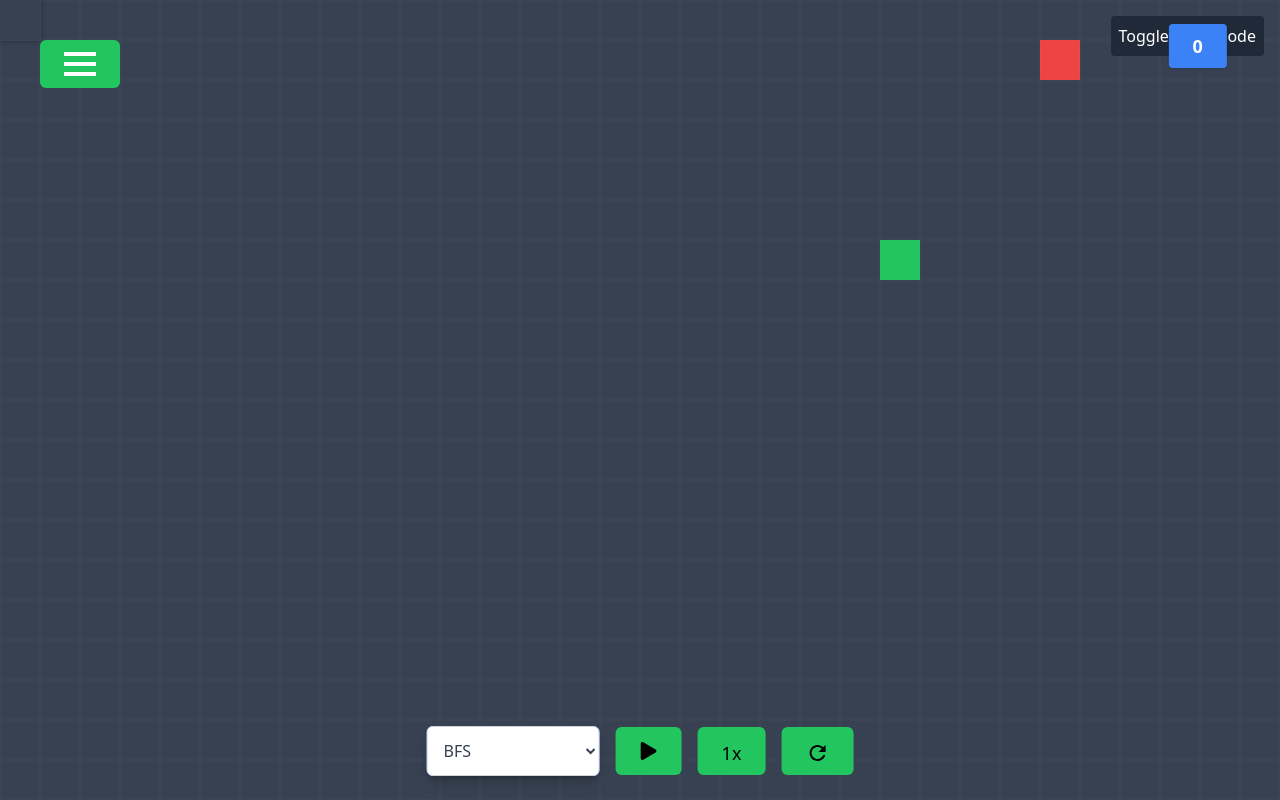
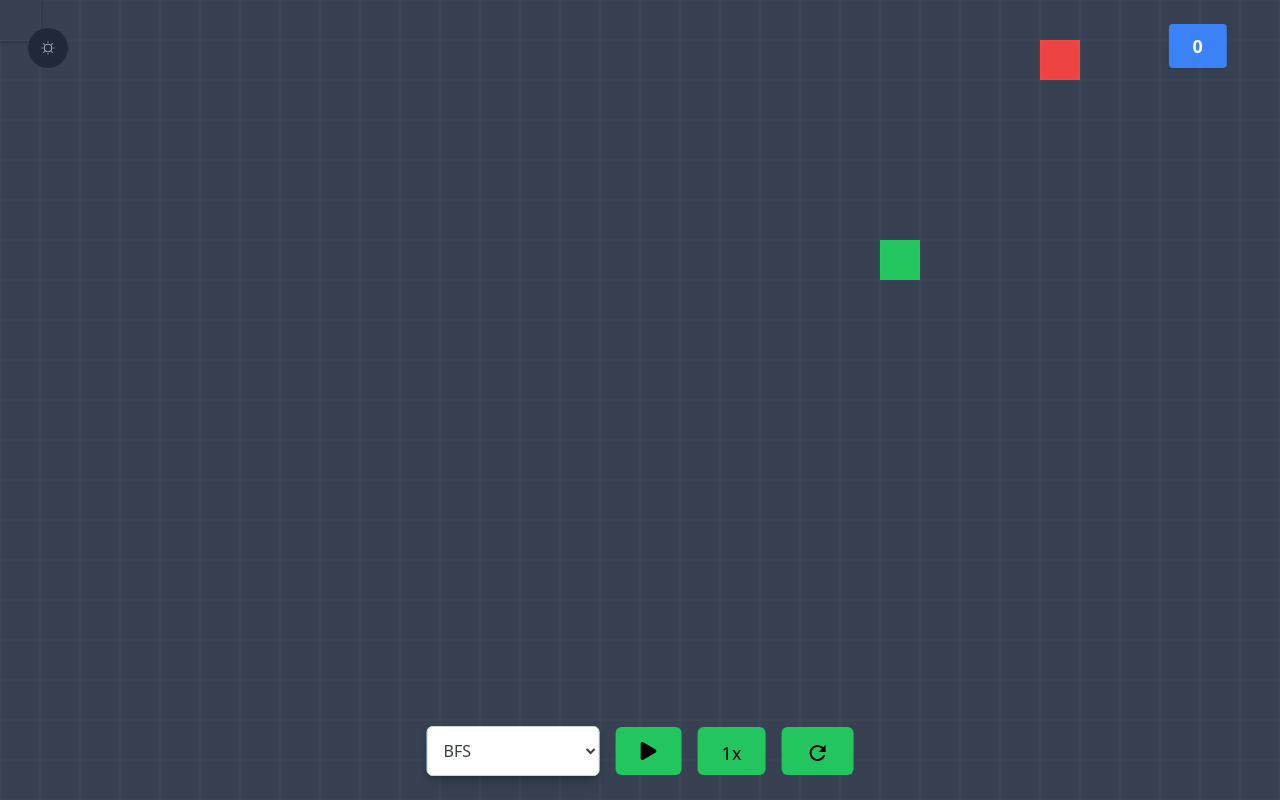
Before and after one commit to LGeoff31/Graphs, a React (Create React App) app: page / in a window 1280 px wide. Built offline with nearby package versions, Linux system fonts and the light colour scheme.

Commit message:
added light mode and dark mode

```diff
--- a/src/components/Board.js
+++ b/src/components/Board.js
@@ -1,5 +1,6 @@
 import React, { useState } from "react";
 import Node from "./Node";
+import LightMode from "./LightMode";
 
 const Board = ({
   gridDimensions,
@@ -9,6 +10,7 @@ const Board = ({
   setGrid,
   setStartPosition,
   setEndPosition,
+  isDarkMode,
 }) => {
   const [dragging, setDragging] = useState(null);
 
@@ -65,7 +67,6 @@ const Board = ({
 
     e.preventDefault();
   };
-  const [isDarkMode, setIsDarkMode] = useState(true);
 
   return (
     <div
@@ -75,12 +76,6 @@ const Board = ({
       onMouseUp={handleMouseUp}
       onMouseMove={handleMouseMove}
     >
-      <button
-        onClick={() => setIsDarkMode(!isDarkMode)}
-        className="absolute top-4 right-4 bg-gray-800 text-white p-2 rounded"
-      >
-        Toggle Dark Mode
-      </button>
       {(() => {
         const rows = [];
         for (let row = 0; row < gridDimensions.rows; row++) {
--- a/src/components/Homepage.js
+++ b/src/components/Homepage.js
@@ -11,9 +11,11 @@ import {
   speedDisplay,
   handleSpeedChange,
 } from "../composables/utilities";
+import LightMode from "./LightMode";
 
 // Add number tiles
 const Homepage = () => {
+  const [isDarkMode, setIsDarkMode] = useState(true);
   const [gridDimensions, setGridDimensions] = useState({
     rows: Math.floor(window.innerHeight / cellSize),
     cols: Math.floor(window.innerWidth / cellSize),
@@ -160,10 +162,10 @@ const Homepage = () => {
         setStartPosition={setStartPosition}
         setEndPosition={setEndPosition}
         setGrid={setGrid}
+        isDarkMode={isDarkMode}
       />
-
-      <div className="absolute top-10 left-10 flex  flex gap-4 items-center">
-        <Hamburger />
+      <div className="absolute top-5 left-5 p-2 ">
+        <LightMode setIsDarkMode={setIsDarkMode} isDarkMode={isDarkMode} />
       </div>
       <div className="absolute bottom-6 left-1/2 transform -translate-x-1/2 flex gap-4 items-center">
         <div className="flex justify-center bg-blue-500 rounded-md text-white shadow-lg">
--- /dev/null
+++ b/src/components/LightMode.js
@@ -0,0 +1,17 @@
+import React, { useState } from "react";
+import { CiLight } from "react-icons/ci";
+
+const LightMode = ({ isDarkMode, setIsDarkMode }) => {
+  return (
+    <div>
+      <button
+        onClick={() => setIsDarkMode(!isDarkMode)}
+        className="bg-gray-800 text-white p-3 rounded-full"
+      >
+        <CiLight />
+      </button>
+    </div>
+  );
+};
+
+export default LightMode;
```
